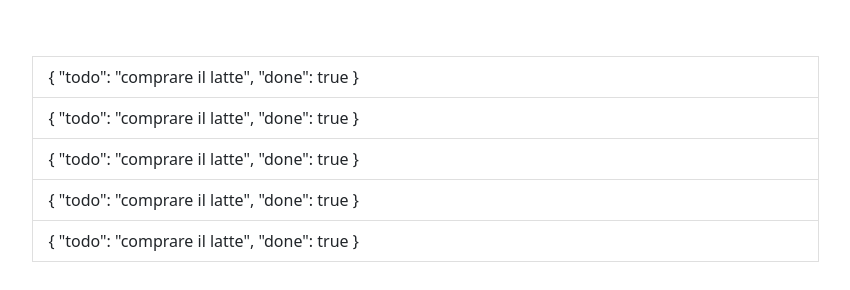
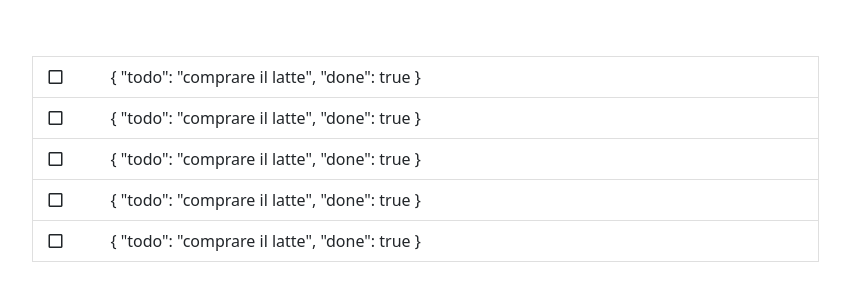
Before and after one commit to DavideLuporini/vue-todolist, a plain HTML site: page index.html in a window 1280 px wide. Shown: the part 64-354 px from the top of the page, without its empty margins (231-1081 px from the left). Drawn offline with nearby package versions, Linux system fonts and the light colour scheme.

Commit message:
added checkbox and  margin

```diff
--- a/index.html
+++ b/index.html
@@ -27,13 +27,13 @@
             <div class="container">
                 <main>
                     <ul class="w-75 mx-auto my-5">
-                        <li v-for="todo in todos" class="list-group-item">{{ todo }}</li>
+                        <li v-for="todo in todos" class="list-group-item"><i class=" far fa-square "></i><span class="ms-5 ">{{ todo }}</span></li>
                     </ul>
                 </main>
             </div>
         </div>
     </div>
-    <script src="js/script.js"></script>
+    <script src="js/script.js "></script>
 </body>
 
 </html>
```
